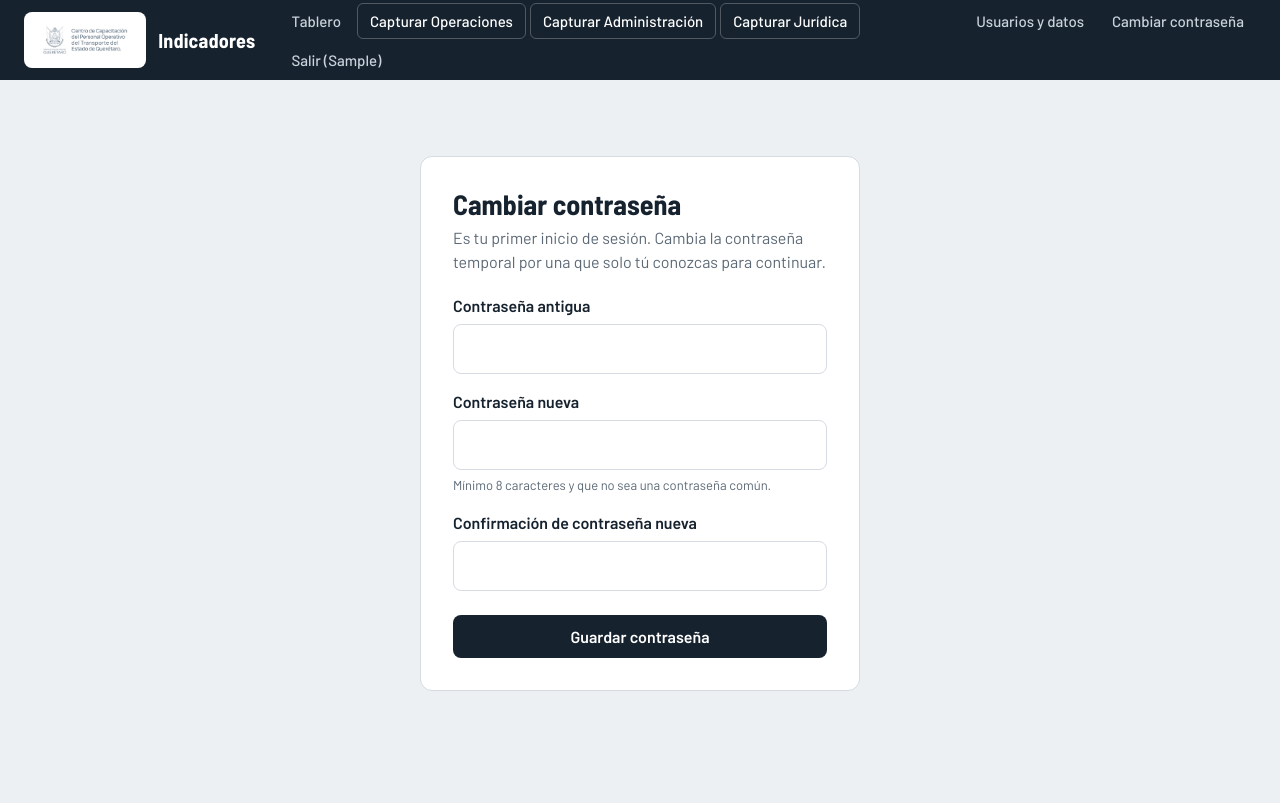
After one commit to nahum0027/indicadores, a Django app: page /cambiar-contrasena/ in a window 1280 px wide. The commit adds this page. Run offline with Django 5.2, Linux system fonts and the light colour scheme; a user stored in the database is signed in; tables that the repository leaves empty hold one stand-in row (values such as "Sample post").

Commit message:
Cambio de contraseña al primer inicio de sesión y Django

```diff
--- a/config/settings.py
+++ b/config/settings.py
@@ -33,6 +33,7 @@ MIDDLEWARE = [
     "django.middleware.csrf.CsrfViewMiddleware",
     "django.contrib.auth.middleware.AuthenticationMiddleware",
     "django.contrib.messages.middleware.MessageMiddleware",
+    "core.middleware.CambioClaveObligatorioMiddleware",
     "django.middleware.clickjacking.XFrameOptionsMiddleware",
 ]
 
--- /dev/null
+++ b/core/middleware.py
@@ -0,0 +1,20 @@
+from django.shortcuts import redirect
+from django.urls import reverse
+
+from .models import Perfil
+
+
+class CambioClaveObligatorioMiddleware:
+    """Si el usuario tiene contraseña temporal, solo lo deja ir a cambiarla (o salir)."""
+
+    def __init__(self, get_response):
+        self.get_response = get_response
+
+    def __call__(self, request):
+        user = request.user
+        if user.is_authenticated and not user.is_superuser:
+            perfil, _ = Perfil.objects.get_or_create(user=user)
+            permitidas = (reverse("cambiar_clave"), reverse("logout"), "/static/")
+            if perfil.debe_cambiar_clave and not request.path.startswith(permitidas):
+                return redirect("cambiar_clave")
+        return self.get_response(request)
--- a/core/models.py
+++ b/core/models.py
@@ -1,5 +1,7 @@
 from django.conf import settings
 from django.db import models
+from django.db.models.signals import post_save
+from django.dispatch import receiver
 
 
 def pct(a, b):
@@ -161,3 +163,26 @@ class ReporteJuridico(ReporteBase):
     @property
     def lesionados(self):
         return self.les_verde + self.les_amarillo + self.les_rojo + self.les_negro
+
+
+class Perfil(models.Model):
+    """Datos extra del usuario. Por ahora solo controla el cambio de contraseña obligatorio."""
+    user = models.OneToOneField(settings.AUTH_USER_MODEL, on_delete=models.CASCADE, related_name="perfil")
+    debe_cambiar_clave = models.BooleanField(
+        "Debe cambiar su contraseña al entrar", default=True,
+        help_text="Márcalo cuando le asignes o restablezcas una contraseña temporal.",
+    )
+
+    class Meta:
+        verbose_name = "perfil"
+        verbose_name_plural = "perfil"
+
+    def __str__(self):
+        return f"Perfil de {self.user}"
+
+
+@receiver(post_save, sender=settings.AUTH_USER_MODEL)
+def crear_perfil(sender, instance, created, **kwargs):
+    if created:
+        # Los usuarios nuevos entran con contraseña temporal; el superusuario inicial no.
+        Perfil.objects.get_or_create(user=instance, defaults={"debe_cambiar_clave": not instance.is_superuser})
--- a/core/templates/core/base.html
+++ b/core/templates/core/base.html
@@ -55,6 +55,7 @@ main{max-width:1280px;margin:0 auto;padding:28px 24px 64px}
     {% for slug, titulo in mis_areas %}<a class="capt" href="{% url 'capturar' slug %}">Capturar {{ titulo }}</a>{% endfor %}
     <span class="sep"></span>
     {% if user.is_staff %}<a href="/admin/">Usuarios y datos</a>{% endif %}
+    <a href="{% url 'cambiar_clave' %}">Cambiar contraseña</a>
     <form method="post" action="{% url 'logout' %}">{% csrf_token %}<button type="submit">Salir ({{ user.get_short_name|default:user.username }})</button></form>
   </nav>
   {% endif %}
--- /dev/null
+++ b/core/templates/core/cambiar_clave.html
@@ -0,0 +1,29 @@
+{% extends "core/base.html" %}
+{% block title %}Cambiar contraseña{% endblock %}
+{% block estilos %}<style>
+.caja{max-width:440px;margin:6vh auto;background:#fff;border-radius:12px;padding:32px;border:1px solid var(--linea)}
+.caja h1{font:700 28px/1.1 var(--cond);margin:0 0 6px}
+.caja .intro{color:var(--tenue);margin:0 0 20px}
+.caja label{display:block;font-weight:600;margin:16px 0 6px}
+.caja input{width:100%;padding:12px;border:1px solid var(--linea);border-radius:8px;font:inherit}
+.caja .btn{width:100%;margin-top:24px}
+.caja .ht{color:var(--tenue);font-size:13px;margin-top:6px}
+.caja .ht ul{margin:4px 0 0;padding-left:18px}
+.errorlist{color:var(--vencido);list-style:none;padding:0;margin:6px 0 0;font-size:14px}
+</style>{% endblock %}
+{% block contenido %}
+<div class="caja">
+  <h1>Cambiar contraseña</h1>
+  <p class="intro">{% if obligatorio %}Es tu primer inicio de sesión. Cambia la contraseña temporal por una que solo tú conozcas para continuar.{% else %}Escribe tu contraseña actual y la nueva.{% endif %}</p>
+  <form method="post" novalidate>{% csrf_token %}
+    {{ form.non_field_errors }}
+    {% for campo in form %}
+      <label for="{{ campo.id_for_label }}">{{ campo.label }}</label>
+      {{ campo }}
+      {{ campo.errors }}
+      {% if campo.name == "new_password1" %}<div class="ht">Mínimo 8 caracteres y que no sea una contraseña común.</div>{% endif %}
+    {% endfor %}
+    <button class="btn" type="submit">Guardar contraseña</button>
+  </form>
+</div>
+{% endblock %}
--- a/core/urls.py
+++ b/core/urls.py
@@ -5,4 +5,5 @@ from . import views
 urlpatterns = [
     path("", views.dashboard, name="dashboard"),
     path("capturar/<slug:area>/", views.capturar, name="capturar"),
+    path("cambiar-contrasena/", views.cambiar_clave, name="cambiar_clave"),
 ]
--- a/core/views.py
+++ b/core/views.py
@@ -2,14 +2,16 @@ from datetime import timedelta
 
 from django.conf import settings
 from django.contrib import messages
+from django.contrib.auth import update_session_auth_hash
 from django.contrib.auth.decorators import login_required
+from django.contrib.auth.forms import PasswordChangeForm
 from django.forms import inlineformset_factory
 from django.http import Http404, HttpResponseForbidden
 from django.shortcuts import redirect, render
 from django.utils import timezone
 
 from .areas import AREAS, areas_de_usuario
-from .models import ReporteOperaciones, UnidadesRuta
+from .models import Perfil, ReporteOperaciones, UnidadesRuta
 from .periodos import (etiqueta_corta, etiqueta_semana, fecha_larga, limite_de,
                        parse_semana, periodo_actual)
 
@@ -246,3 +248,22 @@ def dashboard(request):
         "kpis": kpis, "graficas": graficas,
         "areas": [(s, c["titulo"]) for s, c in AREAS.items()],
     })
+
+
+# ---------------------------------------------------------------- contraseña
+
+
+@login_required
+def cambiar_clave(request):
+    perfil, _ = Perfil.objects.get_or_create(user=request.user)
+    form = PasswordChangeForm(request.user, request.POST or None)
+    for campo in form.fields.values():
+        campo.widget.attrs.pop("autofocus", None)
+    if request.method == "POST" and form.is_valid():
+        user = form.save()
+        update_session_auth_hash(request, user)  # no lo saca de la sesión
+        perfil.debe_cambiar_clave = False
+        perfil.save()
+        messages.success(request, "Contraseña actualizada.")
+        return redirect("dashboard")
+    return render(request, "core/cambiar_clave.html", {"form": form, "obligatorio": perfil.debe_cambiar_clave})
--- a/requirements.txt
+++ b/requirements.txt
@@ -1,4 +1,4 @@
-Django>=5.1,<5.2
+Django>=5.2.8,<5.3
 gunicorn>=22.0
 whitenoise>=6.7
 dj-database-url>=2.2
```
Also changed, not shown: core/admin.py (+21 -1 lines), core/migrations/0002_perfil.py (added).
